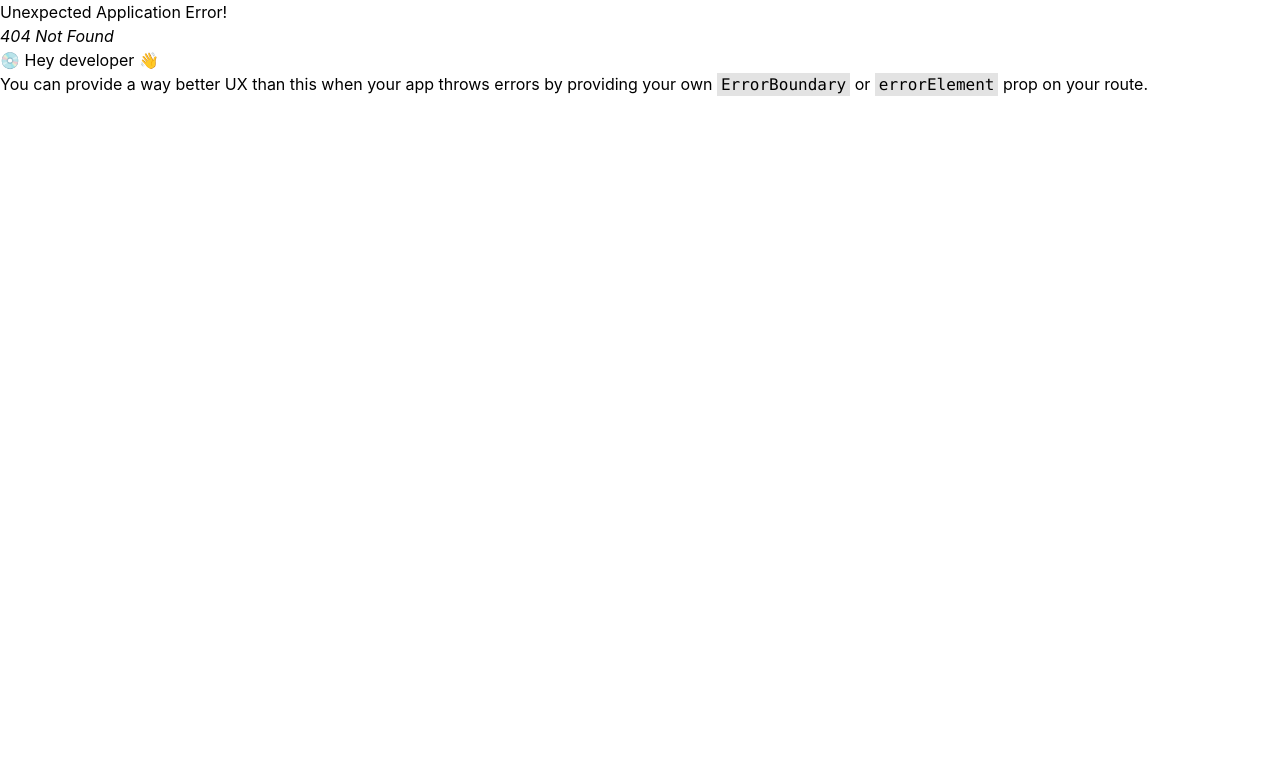
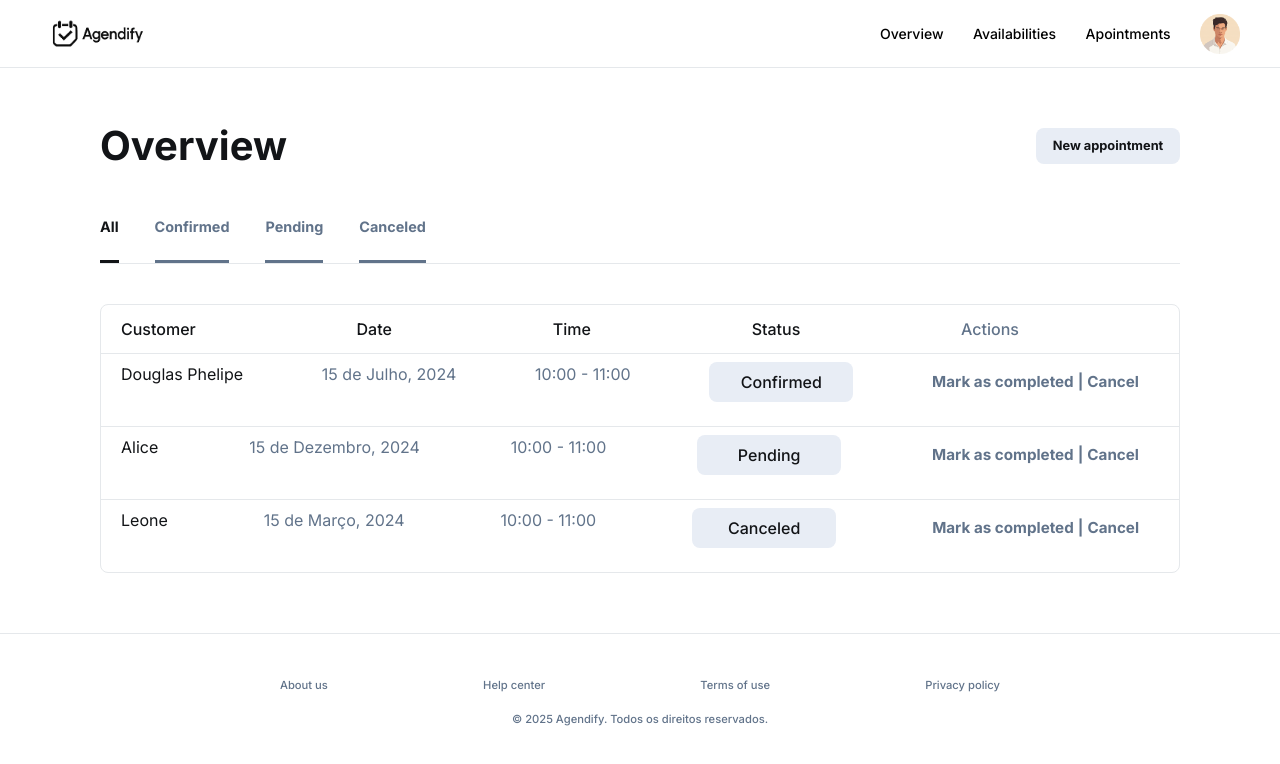
Before and after one commit to DouglaasPH/agendify, a React (Vite) app in the folder frontend/: page /user/appointment in a window 1280 px wide. Before the commit this address had no page. Shown: the top 764 px of the page. Built offline with nearby package versions, Linux system fonts and the light colour scheme.

Commit message:
added appointment page.

```diff
--- a/frontend/src/App.tsx
+++ b/frontend/src/App.tsx
@@ -31,6 +31,7 @@ import ResetPasswordWithLoginPage from "./pages/reset_password_with_login/resetP
 import PasswordChangedSuccessfullyPage from "./pages/password_changed_successfully/passwordChangedSuccessfully";
 import DashboardPage from "./pages/dashboard/dashboard";
 import AvailabilityPage from "./pages/availability/availability";
+import AppointmentsPage from "./pages/appointments/appointments";
 
 const browserRoutes = createBrowserRouter(
   createRoutesFromElements(
@@ -212,6 +213,14 @@ const browserRoutes = createBrowserRouter(
             </>
           }
         />
+        <Route
+          path="appointment"
+          element={
+            <>
+              <NavBar /> <AppointmentsPage /> <FooterBar />
+            </>
+          }
+        />
       </Route>
     </Route>
   )
--- /dev/null
+++ b/frontend/src/pages/appointments/appointments.tsx
@@ -0,0 +1,180 @@
+import { useState } from "react";
+
+type ComponentType = "all" | "confirmed" | "pending" | "canceled";
+
+function AppointmentsPage() {
+  const availability = [
+    {
+      customer: "Douglas Phelipe",
+      date: "15 de Julho, 2024",
+      start_time: "10:00",
+      end_time: "11:00",
+      status: "confirmed",
+    },
+    {
+      customer: "Alice",
+      date: "15 de Dezembro, 2024",
+      start_time: "10:00",
+      end_time: "11:00",
+      status: "pending",
+    },
+    {
+      customer: "Leone",
+      date: "15 de Março, 2024",
+      start_time: "10:00",
+      end_time: "11:00",
+      status: "canceled",
+    },
+  ];
+
+  const [currentComponent, SetCurrentComponent] = useState({
+    all: true,
+    confirmed: false,
+    pending: false,
+    canceled: false,
+  });
+
+  const handleComponent = (componentClicked: ComponentType) => {
+    const newState: {
+      all: boolean;
+      confirmed: boolean;
+      pending: boolean;
+      canceled: boolean;
+    } = {
+      all: false,
+      confirmed: false,
+      pending: false,
+      canceled: false,
+    };
+    newState[componentClicked] = true;
+    SetCurrentComponent(newState);
+  };
+
+  return (
+    <div className="flex justify-center items-center p-[0.4rem] xl:p-0 mb-15">
+      <div className="w-120 sm:w-150 xl:w-270 xl:mt-12 mt-8 flex flex-col justify-center items-center gap-10">
+        <section className="w-full flex justify-between items-center">
+          <h1 className="font-inter font-bold text-[1.8rem] sm:text-[2rem] xl:text-[2.5rem] text-[#121417]">
+            Overview
+          </h1>
+          <button className="p-2 pl-1 xl:pl-2 pr-1 xl:pr-2 w-[7rem] sm:w-[8rem] xl:w-[9rem] bg-[#E8EDF5] hover:opacity-80 rounded-lg text-[#121417] font-inter font-bold text-[0.7rem] sm:text-[0.7rem] xl:text-[0.8rem] cursor-pointer">
+            New appointment
+          </button>
+        </section>
+        <section className="h-12 w-full flex items-center gap-9 border-b-1 border-b-[#E5E8EB]">
+          <p
+            className="h-full text-center font-inter font-bold text-[0.8rem] sm:text-[0.8rem] xl:text-[0.9rem] transition duration-300 ease-in-out cursor-pointer hover:opacity-80"
+            onClick={() => handleComponent("all")}
+            style={{
+              color: currentComponent.all ? "#121417" : "#61738A",
+              borderBottom: currentComponent.all
+                ? "3px solid #121417"
+                : "3px solid #61738A",
+            }}
+          >
+            All
+          </p>
+          <p
+            className="h-full text-center font-inter font-bold text-[0.8rem] sm:text-[0.8rem] xl:text-[0.9rem] transition duration-300 ease-in-out cursor-pointer hover:opacity-80"
+            onClick={() => handleComponent("confirmed")}
+            style={{
+              color: currentComponent.confirmed ? "#121417" : "#61738A",
+              borderBottom: currentComponent.confirmed
+                ? "3px solid #121417"
+                : "3px solid #61738A",
+            }}
+          >
+            Confirmed
+          </p>
+          <p
+            className="h-full text-center font-inter font-bold text-[0.8rem] sm:text-[0.8rem] xl:text-[0.9rem] transition duration-300 ease-in-out cursor-pointer hover:opacity-80"
+            onClick={() => handleComponent("pending")}
+            style={{
+              color: currentComponent.pending ? "#121417" : "#61738A",
+              borderBottom: currentComponent.pending
+                ? "3px solid #121417"
+                : "3px solid #61738A",
+            }}
+          >
+            Pending
+          </p>
+          <p
+            className="h-full text-center font-inter font-bold text-[0.8rem] sm:text-[0.8rem] xl:text-[0.9rem] transition duration-300 ease-in-out cursor-pointer hover:opacity-80"
+            onClick={() => handleComponent("canceled")}
+            style={{
+              color: currentComponent.canceled ? "#121417" : "#61738A",
+              borderBottom: currentComponent.canceled
+                ? "3px solid #121417"
+                : "3px solid #61738A",
+            }}
+          >
+            Canceled
+          </p>
+        </section>
+        <section className="w-full rounded-lg border border-[#E5E8EB] flex flex-col">
+          <div className="w-full flex flex-row items-center justify-between p-3 pl-5 pr-40">
+            <p className="font-inter font-medium text-[0.6rem] sm:text-[0.7rem] xl:text-[1rem] text-[#121417]">
+              Customer
+            </p>
+            <p className="font-inter font-medium text-[0.6rem] sm:text-[0.7rem] xl:text-[1rem] text-[#121417]">
+              Date
+            </p>
+            <p className="font-inter font-medium text-[0.6rem] sm:text-[0.7rem] xl:text-[1rem] text-[#121417]">
+              Time
+            </p>
+            <p className="font-inter font-medium text-[0.6rem] sm:text-[0.7rem] xl:text-[1rem] text-[#121417]">
+              Status
+            </p>
+            <p className="font-inter font-medium text-[0.6rem] sm:text-[0.7rem] xl:text-[1rem] text-[#61738A]">
+              Actions
+            </p>
+          </div>
+          <div>
+            {availability
+              .filter((item) => {
+                if (currentComponent.all) return true;
+                if (currentComponent.confirmed)
+                  return item.status === "confirmed";
+                if (currentComponent.pending) return item.status === "pending";
+                if (currentComponent.canceled)
+                  return item.status === "canceled";
+                return false;
+              })
+              .map((item, index) => (
+                <div
+                  key={index}
+                  className="mb-4 p-2 pl-5 pr-10 border-t border-[#E5E8EB] flex flex-row justify-between"
+                >
+                  <p className="font-inter font-regular text-[0.6rem] sm:text-[0.7rem] xl:text-[1rem] text-[#121417]">
+                    {item.customer}
+                  </p>
+                  <p className="font-inter font-regular text-[0.6rem] sm:text-[0.7rem] xl:text-[1rem] text-[#61738A]">
+                    {item.date}
+                  </p>
+                  <p className="font-inter font-regular text-[0.6rem] sm:text-[0.7rem] xl:text-[1rem] text-[#61738A]">
+                    {item.start_time} - {item.end_time}
+                  </p>
+                  <p className="capitalize text-center font-inter font-medium text-[0.6rem] sm:text-[0.7rem] xl:text-[1rem] text-[#121417] p-2 pl-1 xl:pl-2 pr-1 xl:pr-2 w-[7rem] sm:w-[8rem] xl:w-[9rem] bg-[#E8EDF5] rounded-lg">
+                    {item.status}
+                  </p>
+                  <div className="flex items-center gap-1">
+                    <button className="font-inter font-bold text-[0.6rem] sm:text-[0.7rem] xl:text-[0.95rem] text-[#61738A] cursor-pointer hover:opacity-80">
+                      Mark as completed
+                    </button>
+                    <p className="font-inter font-bold text-[0.6rem] sm:text-[0.7rem] xl:text-[0.95rem] text-[#61738A]">
+                      |
+                    </p>
+                    <button className="font-inter font-bold text-[0.6rem] sm:text-[0.7rem] xl:text-[0.95rem] text-[#61738A] cursor-pointer hover:opacity-80">
+                      Cancel
+                    </button>
+                  </div>
+                </div>
+              ))}
+          </div>
+        </section>
+      </div>
+    </div>
+  );
+}
+
+export default AppointmentsPage;
```
